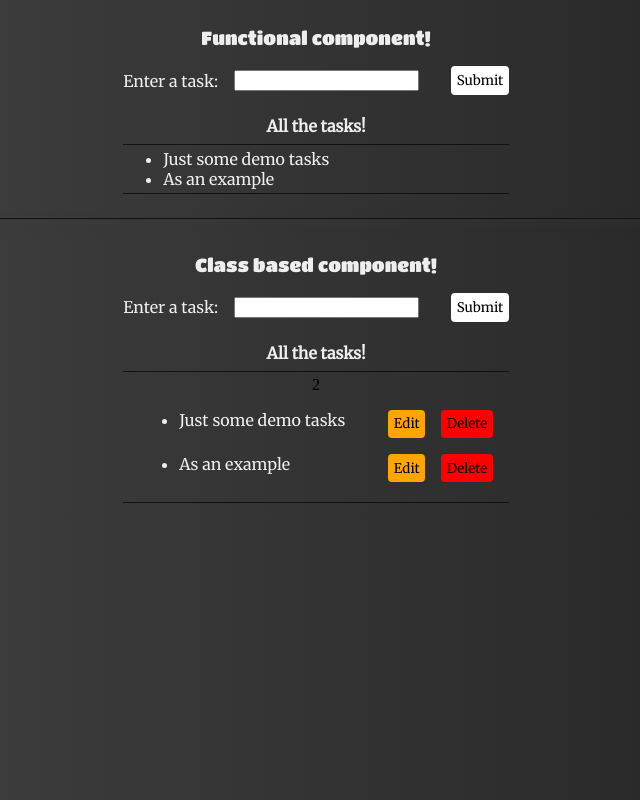
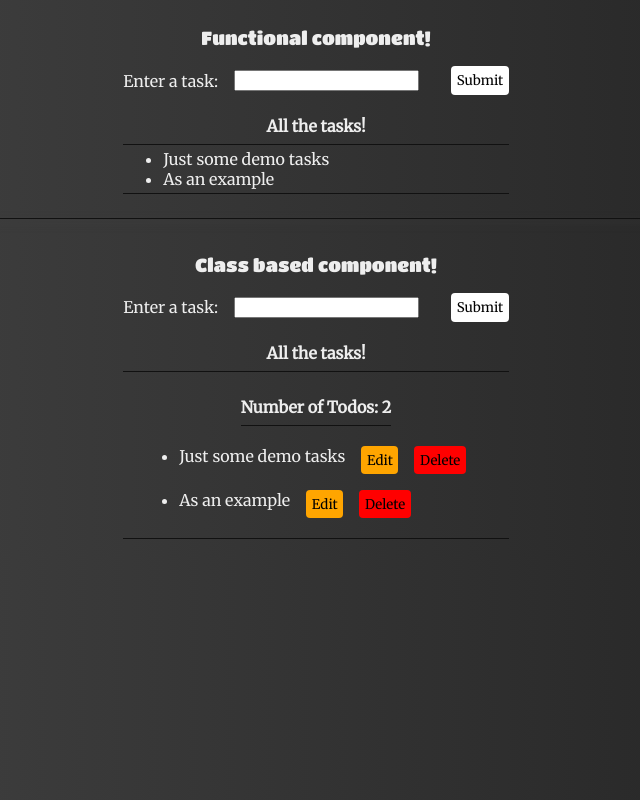
Before and after one commit to francomendezok/react-todo, a React app in the folder To-Do/: page / in a window 1280 px wide. Shown: the whole page, without its empty margins (324-964 px from the left). Built offline with nearby package versions, Linux system fonts and the light colour scheme; the HTML template or start-up script is replaced by a standard one.

Commit message:
Edit button change state to input

```diff
--- a/To-Do/src/components/ClassInput.jsx
+++ b/To-Do/src/components/ClassInput.jsx
@@ -1,3 +1,4 @@
+/* eslint-disable react/prop-types */
 /* eslint-disable react/jsx-key */
 /* eslint-disable react/destructuring-assignment */
 import { Component } from 'react';
@@ -9,14 +10,14 @@ class ClassInput extends Component {
     this.state = {
       todos: ['Just some demo tasks', 'As an example'],
       inputVal: '',
+      hasInput: false,
+      edit: ''
     };
 
-    this.editState = {
-      hasInput: false
-    }
 
     this.handleInputChange = this.handleInputChange.bind(this);
     this.handleSubmit = this.handleSubmit.bind(this);
+    this.handleEdit = this.handleEdit.bind(this);
   }
 
   handleInputChange(e) {
@@ -34,13 +35,11 @@ class ClassInput extends Component {
     }));
   }
 
-  handleEdit() {
-    this.setState({
-      editState: !this.state.editState
-    }, () => {
-      // Este alert mostrará el nuevo valor de editState después de que se haya actualizado el estado
-      alert(this.state.editState);
-    });
+  handleEdit(index) {
+    this.setState((state) => ({
+      hasInput: !state.hasInput,
+      edit: index
+    }));
   }
 
 
@@ -73,14 +72,16 @@ class ClassInput extends Component {
           <button type="submit">Submit</button>
         </form>
         <h4>All the tasks!</h4>
-        {this.state.todos.length}
+        <Count todos={this.state.todos} /> {/* Render the Count component and pass todos as props */}
         {/* The list of all the To-Do's, displayed */}
         <ul>
           {this.state.todos.map((todo) => (
             <div style={{display: 'flex', margin: '1rem' }}>
-              <li key={todo}>{todo}</li>
-              <button onClick={() => this.handleEdit()} style={{backgroundColor: 'orange', cursor: 'pointer'}}>Edit</button>
-              <button onClick={() => this.handleDelete(todo)} style={{backgroundColor: 'red', cursor: 'pointer'}}>Delete</button>
+              <EditBox hasInput={this.state.hasInput} edit={this.state.edit} todo={todo} key={todo}/>
+
+              {/*This buttons should be dinamic components, edit to resumbit and delete to cancel*/}
+              <button key={todo} onClick={() => this.handleEdit(todo)} style={{backgroundColor: 'orange', cursor: 'pointer'}}>Edit</button>
+              <button key={todo} onClick={() => this.handleDelete(todo)} style={{backgroundColor: 'red', cursor: 'pointer'}}>Delete</button>
             </div>
           ))}
         </ul>
@@ -89,16 +90,31 @@ class ClassInput extends Component {
   }
 }
 
-class Counter extends Component {
+class Count extends Component {
+  render() {
+    const count = this.props.todos.length;
+
+    return (
+      <div>
+        <h4>Number of Todos: {count}</h4>
+      </div>
+    );
+  }
+}
+
+class EditBox extends Component {
   constructor(props) {
-    super(props)
+    super(props);
   }
-
-  sumList(list) {
-    return list.length
-  }
-
-
+  render() {
+    const { todo, hasInput, edit } = this.props;
+    console.log(edit);
+      return (
+        <div>
+          {hasInput && edit === todo ? <input type='text' /> : <li key={todo}>{todo}</li>}
+        </div>
+      );
+    }
 }
 
 export default ClassInput;
```
